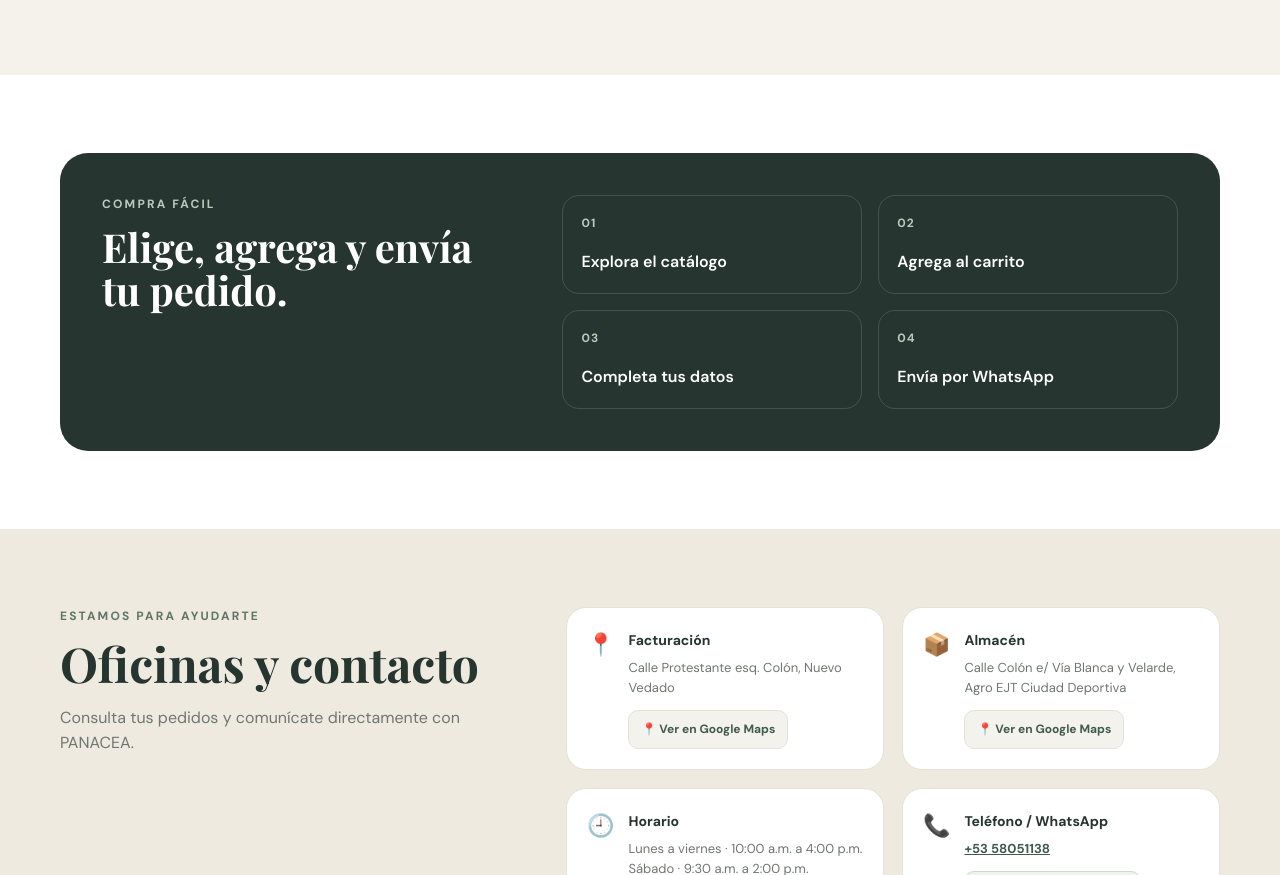
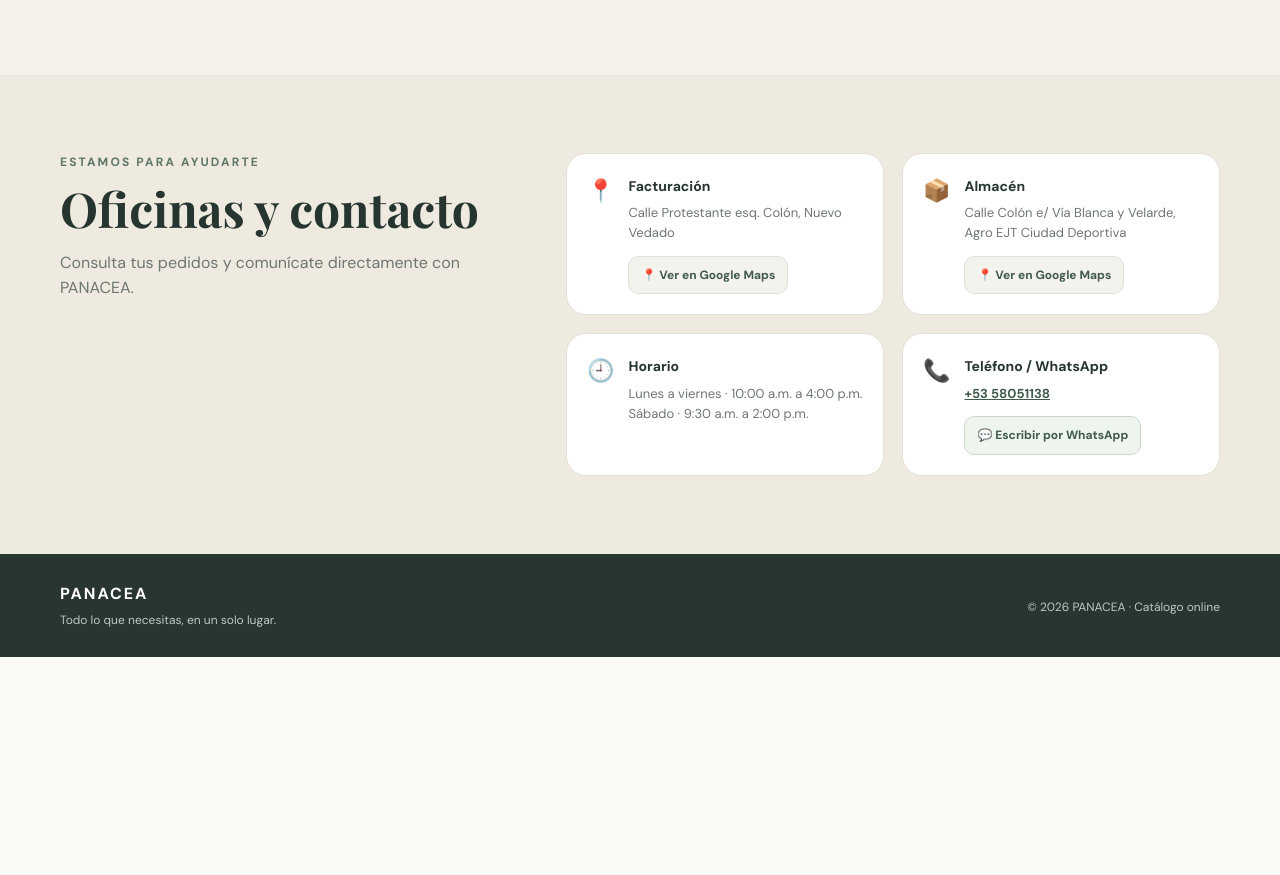
Before and after one commit to websitessgb/PANACEA, a plain HTML site: page index.html in a window 1280 px wide. Shown: the part 3885-4760 px from the top of the page. After the commit the page ends 4542 px from the top, so only its background shows below. Drawn offline with nearby package versions, Linux system fonts and the light colour scheme.

Commit message:
Update index.html

```diff
--- a/index.html
+++ b/index.html
@@ -74,13 +74,6 @@
       </div>
     </section>
 
-    <section class="how section">
-      <div class="container how-card">
-        <div><p class="eyebrow">Compra fácil</p><h2>Elige, agrega y envía tu pedido.</h2></div>
-        <div class="steps"><div><b>01</b><span>Explora el catálogo</span></div><div><b>02</b><span>Agrega al carrito</span></div><div><b>03</b><span>Completa tus datos</span></div><div><b>04</b><span>Envía por WhatsApp</span></div></div>
-      </div>
-    </section>
-
     <section class="contact section" id="contacto" aria-labelledby="contact-title">
       <div class="container contact-grid">
         <div><p class="eyebrow">Estamos para ayudarte</p><h2 id="contact-title">Oficinas y contacto</h2><p class="contact-copy">Consulta tus pedidos y comunícate directamente con PANACEA.</p></div>
```
